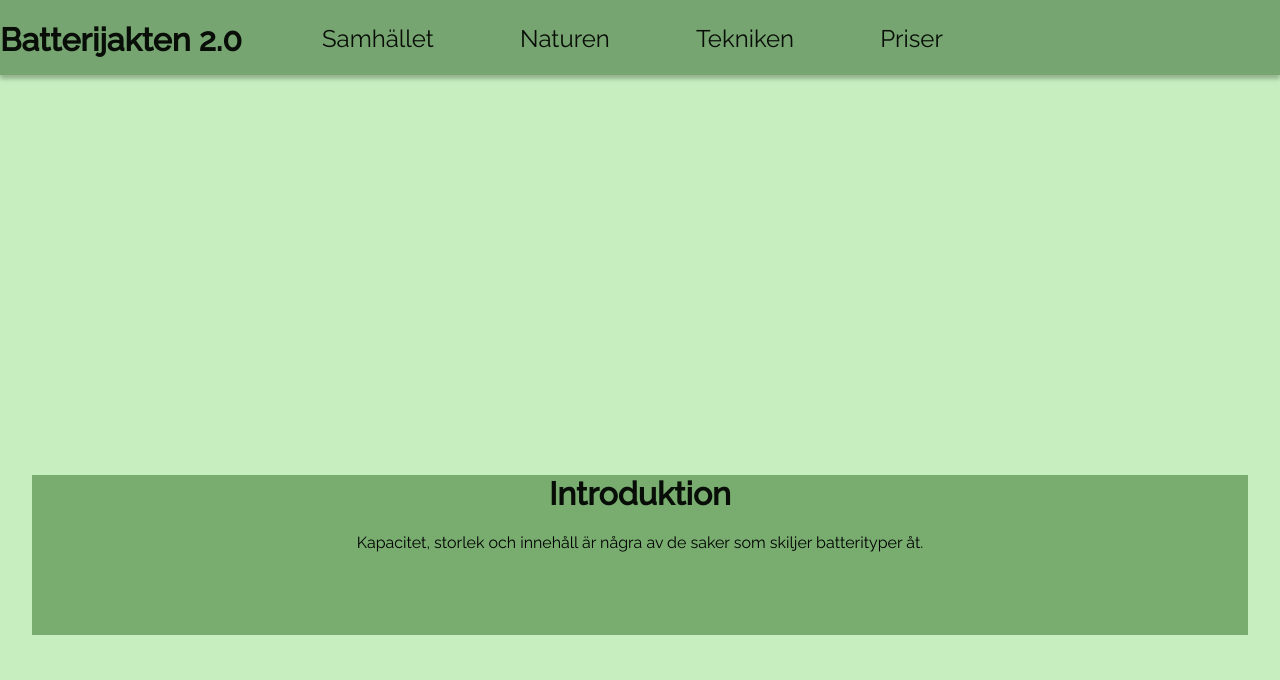
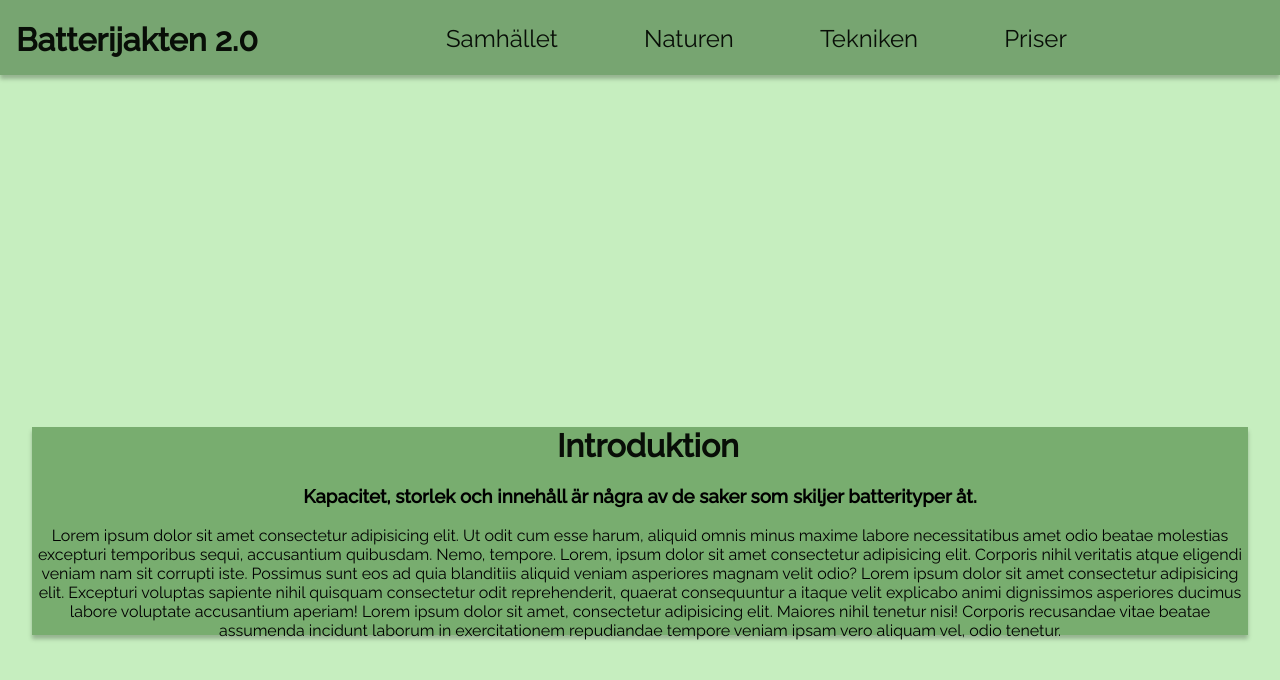
Before and after one commit to Johihi1/Kampanj, a plain HTML site: page index.html in a window 1280 px wide. Drawn offline with Linux system fonts and the light colour scheme.

Commit message:
slut på lektion

```diff
--- a/Style.css
+++ b/Style.css
@@ -7,6 +7,11 @@ body{
 h1, .title{
     font-family: raleway;
     color: #080E07;
+    padding-left: 0.5em;
+}
+
+h3 {
+    font-family: raleway;
 }
 
 header{
@@ -27,7 +32,7 @@ a, .navbar{
     display: flex;
     text-decoration: none;
     font-size: x-large;
-
+    padding-left: 4.5em;
 }
 
 a:link{
@@ -44,7 +49,7 @@ a > ul > li{
 }
 
 div, .main{
-    margin-top: 25em;
+    margin-top: 22em;
     margin-right: auto;
     margin-left: auto;
     position: relative;
@@ -52,7 +57,8 @@ div, .main{
     text-align: center;
     background-color: #78AD6F;
     width: 95%;
-    height: 10em;
+    height: 13em;
+    box-shadow: 0px 4px 4px rgba(0, 0, 0, 0.25);
 }
 
 p{
--- a/index.html
+++ b/index.html
@@ -32,8 +32,11 @@
 -->
 <div id="main">
 <h1>Introduktion</h1>
+    <h3>
+        Kapacitet, storlek och innehåll är några av de saker som skiljer batterityper åt.
+    </h3>
     <p>
-        Kapacitet, storlek och innehåll är några av de saker som skiljer batterityper åt.
+        Lorem ipsum dolor sit amet consectetur adipisicing elit. Ut odit cum esse harum, aliquid omnis minus maxime labore necessitatibus amet odio beatae molestias excepturi temporibus sequi, accusantium quibusdam. Nemo, tempore. Lorem, ipsum dolor sit amet consectetur adipisicing elit. Corporis nihil veritatis atque eligendi veniam nam sit corrupti iste. Possimus sunt eos ad quia blanditiis aliquid veniam asperiores magnam velit odio? Lorem ipsum dolor sit amet consectetur adipisicing elit. Excepturi voluptas sapiente nihil quisquam consectetur odit reprehenderit, quaerat consequuntur a itaque velit explicabo animi dignissimos asperiores ducimus labore voluptate accusantium aperiam! Lorem ipsum dolor sit amet, consectetur adipisicing elit. Maiores nihil tenetur nisi! Corporis recusandae vitae beatae assumenda incidunt laborum in exercitationem repudiandae tempore veniam ipsam vero aliquam vel, odio tenetur.
     </p>
 </div>
 </body>
```
